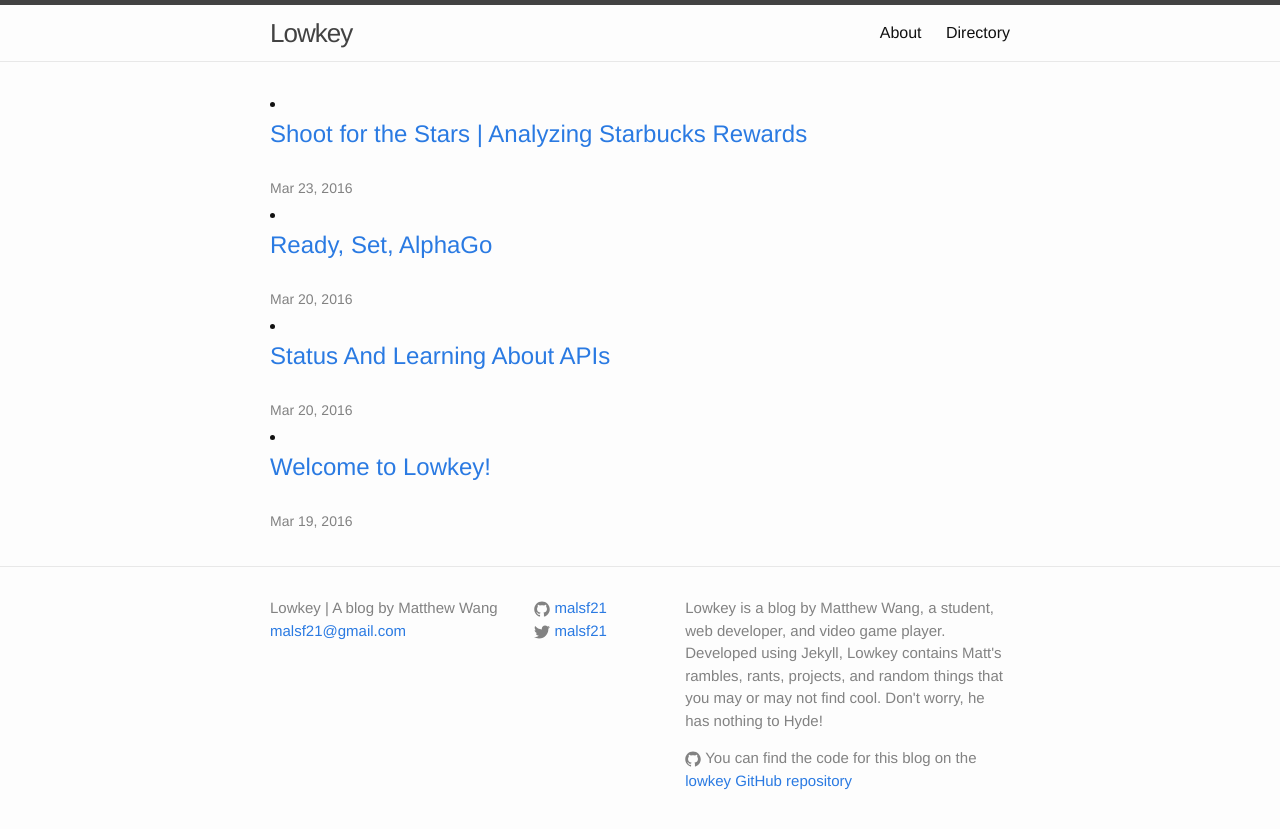
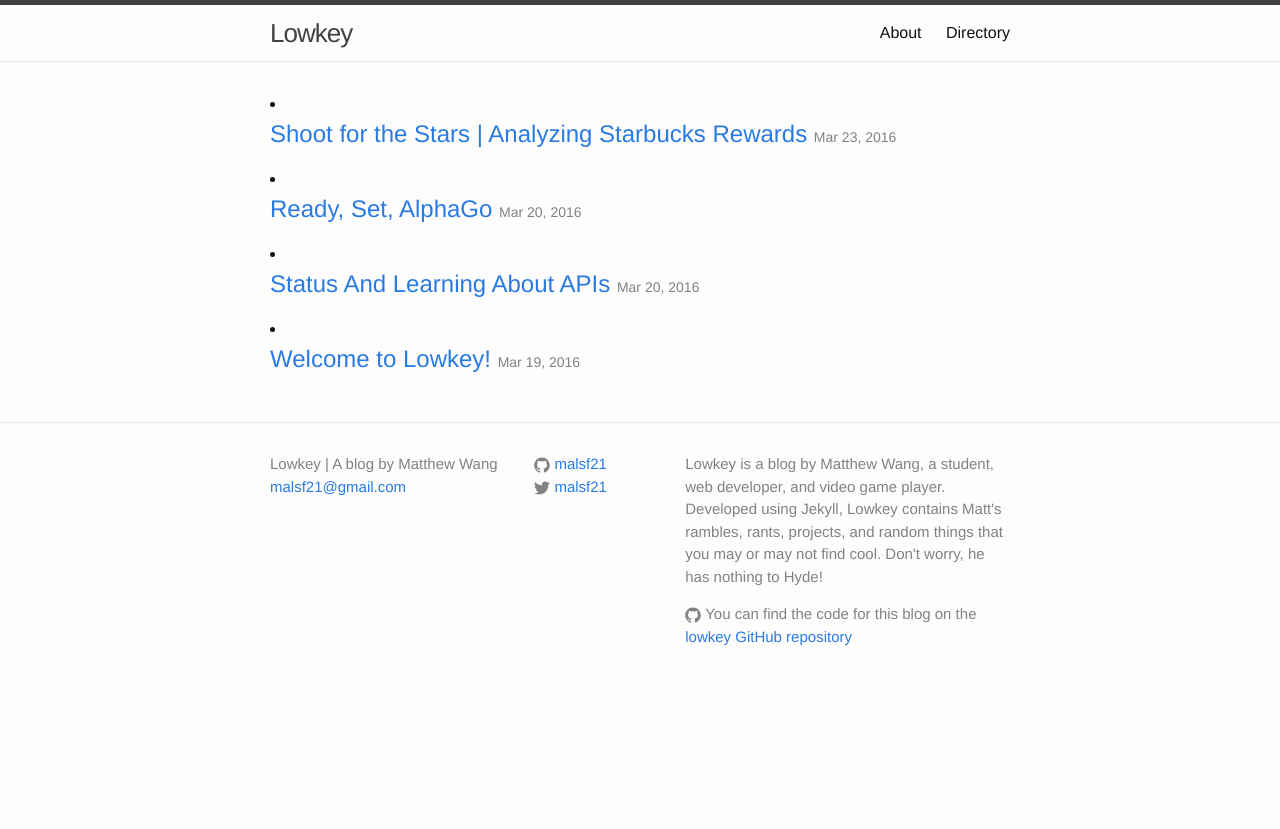
Before and after one commit to mattxwang/lowkey, a Jekyll site: the page built from link_feed.html, in a window 1280 px wide. Shown: the top 829 px of the page. Built offline with Jekyll 4.4.1, drawn with Linux system fonts in a browser that asks for light colours.

Commit message:
updates link feed

```diff
--- a/link_feed.html
+++ b/link_feed.html
@@ -3,6 +3,6 @@ layout: default
 ---
 <div id="link-feed">
 {% for post in site.posts %}
-  <li><h2><a class="post-link" href="{{ post.url | prepend: site.baseurl }}">{{ post.title }}</h2> <span class="post-meta">{{ post.date | date: "%b %-d, %Y" }}</span></a></li>
+  <li><h2><a class="post-link" href="{{ post.url | prepend: site.baseurl }}">{{ post.title }} <small class="post-meta">{{ post.date | date: "%b %-d, %Y" }}</small></a></h2></li>
 {% endfor %}
 </div>
```
